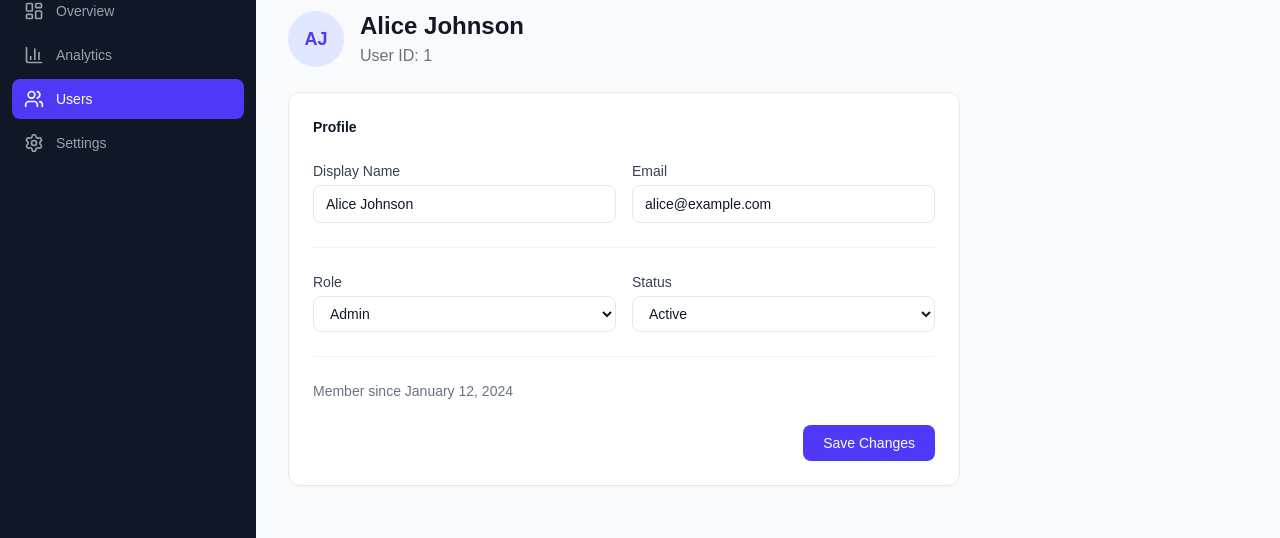
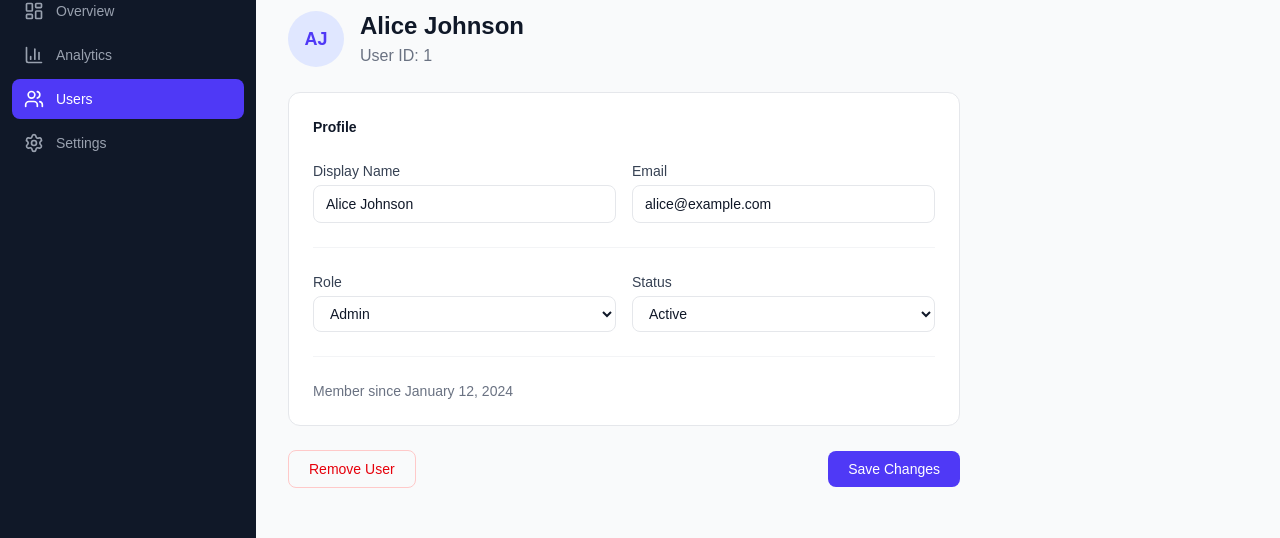
Before and after one commit to cris-milona/nextjs-saas-dashboard, a Next.js app: page /dashboard/users/1 in a window 1280 px wide. Shown: the part 98-636 px from the top of the page. Built offline with nearby package versions, Linux system fonts and the light colour scheme; no server answers.

Commit message:
add remove user button in users info

```diff
--- a/app/(dashboard)/dashboard/users/[id]/page.tsx
+++ b/app/(dashboard)/dashboard/users/[id]/page.tsx
@@ -3,6 +3,7 @@ import { notFound } from "next/navigation";
 
 import { ArrowLeft } from "lucide-react";
 
+import { deleteUser } from "../actions";
 import { updateUserProfile } from "./actions";
 
 async function getUser(id: string) {
@@ -42,6 +43,7 @@ const UserProfilePage = async (props: PageProps<"/dashboard/users/[id]">) => {
       </div>
 
       <form
+        id="update-profile"
         action={updateUserProfile}
         className="bg-white rounded-xl border border-gray-200 p-6 space-y-6"
       >
@@ -119,15 +121,27 @@ const UserProfilePage = async (props: PageProps<"/dashboard/users/[id]">) => {
           </p>
         </div>
 
-        <div className="flex justify-end">
+      </form>
+
+      <div className="flex items-center justify-between">
+        <form action={deleteUser}>
+          <input type="hidden" name="userId" value={user.id} />
           <button
             type="submit"
-            className="px-5 py-2 bg-indigo-600 text-white text-sm font-medium rounded-lg hover:bg-indigo-700 transition-colors"
+            aria-label={`Remove ${user.name}`}
+            className="px-5 py-2 text-sm font-medium text-red-600 border border-red-200 rounded-lg hover:bg-red-50 transition-colors"
           >
-            Save Changes
+            Remove User
           </button>
-        </div>
-      </form>
+        </form>
+        <button
+          type="submit"
+          form="update-profile"
+          className="px-5 py-2 bg-indigo-600 text-white text-sm font-medium rounded-lg hover:bg-indigo-700 transition-colors"
+        >
+          Save Changes
+        </button>
+      </div>
     </div>
   );
 };
--- a/app/(dashboard)/dashboard/users/actions.ts
+++ b/app/(dashboard)/dashboard/users/actions.ts
@@ -1,6 +1,7 @@
 "use server";
 
 import { revalidatePath } from "next/cache";
+import { redirect } from "next/navigation";
 
 export async function deleteUser(formData: FormData) {
   const userId = formData.get("userId") as string;
@@ -11,6 +12,6 @@ export async function deleteUser(formData: FormData) {
   // e.g. await db.users.delete({ where: { id: userId } })
   console.log(`Deleting user with id: ${userId}`);
 
-  // Tell Next.js to re-fetch the users page data
   revalidatePath("/dashboard/users");
+  redirect("/dashboard/users");
 }
--- a/app/(dashboard)/dashboard/users/page.tsx
+++ b/app/(dashboard)/dashboard/users/page.tsx
@@ -72,22 +72,37 @@ export default async function UsersPage({ searchParams }: UsersPageProps) {
 
       {/* Table */}
       <div className="bg-white rounded-xl border border-gray-200 overflow-hidden">
-        <table className="w-full text-sm">
+        <div className="overflow-x-auto">
+          <table className="w-full text-sm min-w-[640px]">
             <thead>
               <tr className="border-b border-gray-100 bg-gray-50">
-              <th scope="col" className="text-left px-6 py-3 text-xs font-semibold text-gray-500 uppercase tracking-wider">
+                <th
+                  scope="col"
+                  className="text-left px-6 py-3 text-xs font-semibold text-gray-500 uppercase tracking-wider"
+                >
                   User
                 </th>
-              <th scope="col" className="text-left px-6 py-3 text-xs font-semibold text-gray-500 uppercase tracking-wider">
+                <th
+                  scope="col"
+                  className="text-left px-6 py-3 text-xs font-semibold text-gray-500 uppercase tracking-wider"
+                >
                   Role
                 </th>
-              <th scope="col" className="text-left px-6 py-3 text-xs font-semibold text-gray-500 uppercase tracking-wider">
+                <th
+                  scope="col"
+                  className="text-left px-6 py-3 text-xs font-semibold text-gray-500 uppercase tracking-wider"
+                >
                   Status
                 </th>
-              <th scope="col" className="text-left px-6 py-3 text-xs font-semibold text-gray-500 uppercase tracking-wider">
+                <th
+                  scope="col"
+                  className="text-left px-6 py-3 text-xs font-semibold text-gray-500 uppercase tracking-wider"
+                >
                   Joined
                 </th>
-              <th scope="col" className="px-6 py-3"><span className="sr-only">Actions</span></th>
+                <th scope="col" className="px-6 py-3">
+                  <span className="sr-only">Actions</span>
+                </th>
               </tr>
             </thead>
             <tbody className="divide-y divide-gray-100">
@@ -181,6 +196,7 @@ export default async function UsersPage({ searchParams }: UsersPageProps) {
               )}
             </tbody>
           </table>
+        </div>
 
         {/* Pagination */}
         <div className="flex items-center justify-between px-6 py-4 border-t border-gray-100">
@@ -191,7 +207,10 @@ export default async function UsersPage({ searchParams }: UsersPageProps) {
           </p>
           <div className="flex gap-2">
             {currentPage <= 1 ? (
-              <span aria-disabled="true" className="px-3 py-1.5 text-sm rounded-lg border text-gray-300 border-gray-100">
+              <span
+                aria-disabled="true"
+                className="px-3 py-1.5 text-sm rounded-lg border text-gray-300 border-gray-100"
+              >
                 Previous
               </span>
             ) : (
@@ -203,7 +222,10 @@ export default async function UsersPage({ searchParams }: UsersPageProps) {
               </a>
             )}
             {currentPage >= meta.totalPages ? (
-              <span aria-disabled="true" className="px-3 py-1.5 text-sm rounded-lg border text-gray-300 border-gray-100">
+              <span
+                aria-disabled="true"
+                className="px-3 py-1.5 text-sm rounded-lg border text-gray-300 border-gray-100"
+              >
                 Next
               </span>
             ) : (
```
Lines whose indentation alone changed are shown as unchanged.
